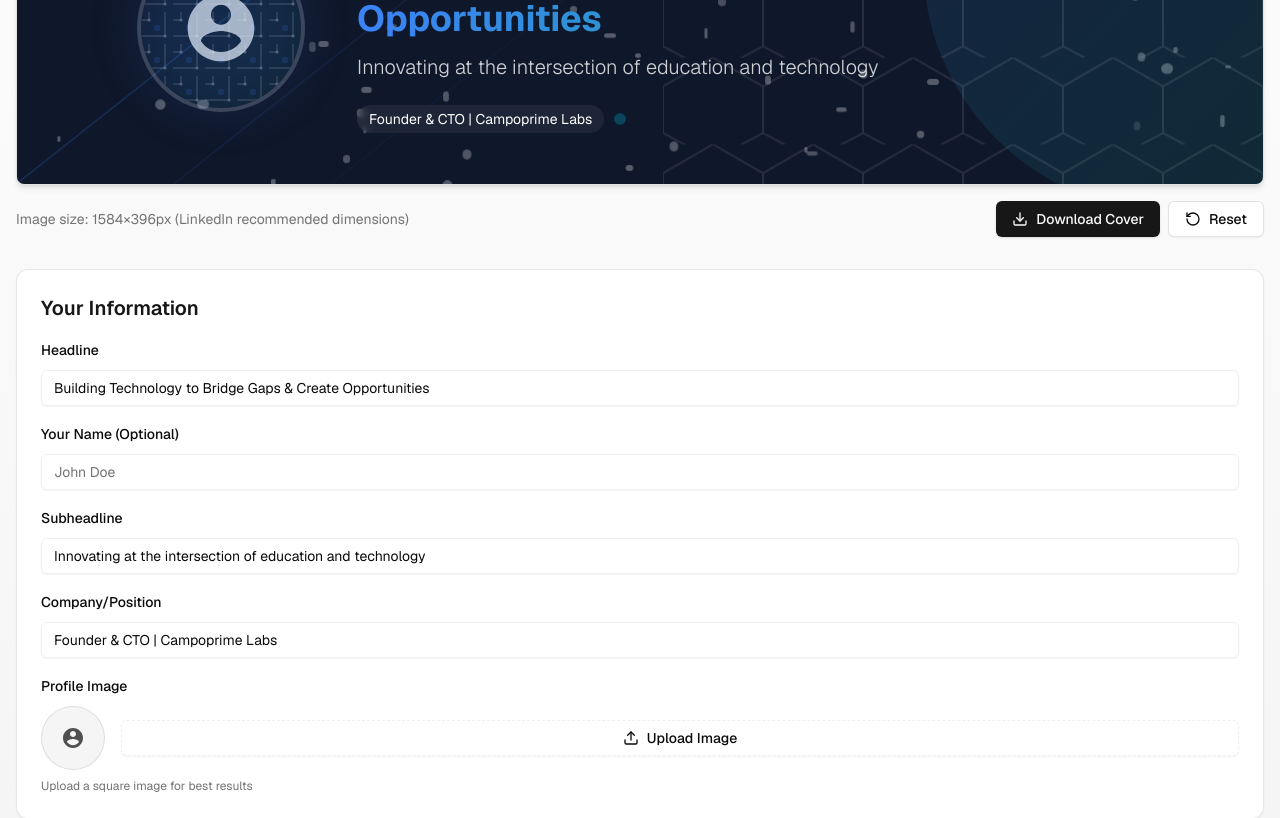
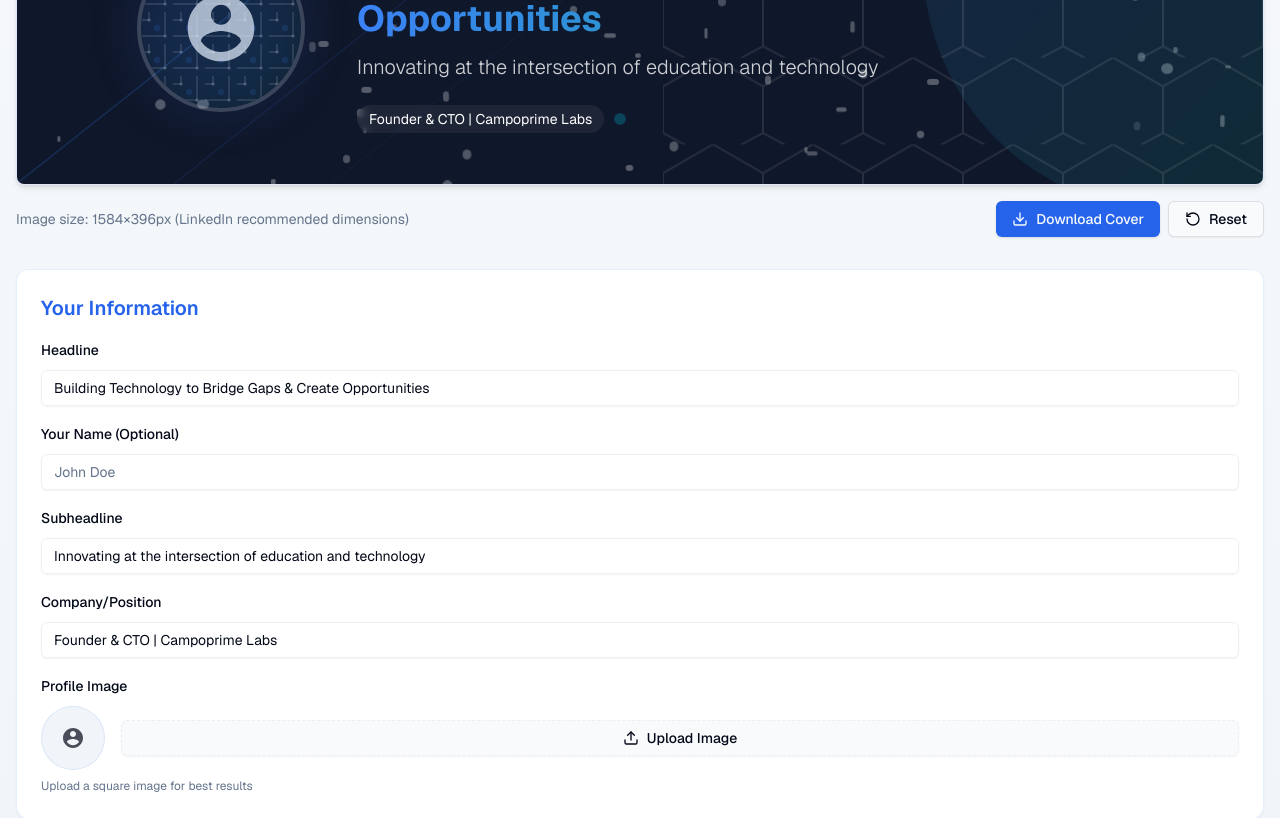
Before and after one commit to AustinKingOry/mycoverphotos, a React (Vite) app: page / in a window 1280 px wide. Shown: the part 551-1369 px from the top of the page. Built offline with nearby package versions, Linux system fonts and the light colour scheme.

Commit message:
Undate index.css

```diff
--- a/src/index.css
+++ b/src/index.css
@@ -9,81 +9,67 @@
   font-family: "Geist", 'Work Sans', Arial, Helvetica, sans-serif;
 }
 
-@layer utilities {
-  .text-balance {
-    text-wrap: balance;
-  }
-}
-
 @layer base {
   :root {
-    --background: 0 0% 100%;
-    --foreground: 0 0% 3.9%;
+    --background: 210 40% 98%;
+    --foreground: 222.2 84% 4.9%;
+
     --card: 0 0% 100%;
-    --card-foreground: 0 0% 3.9%;
+    --card-foreground: 222.2 84% 4.9%;
+
     --popover: 0 0% 100%;
-    --popover-foreground: 0 0% 3.9%;
-    --primary: 0 0% 9%;
-    --primary-foreground: 0 0% 98%;
-    --secondary: 0 0% 96.1%;
-    --secondary-foreground: 0 0% 9%;
-    --muted: 0 0% 96.1%;
-    --muted-foreground: 0 0% 45.1%;
-    --accent: 0 0% 96.1%;
-    --accent-foreground: 0 0% 9%;
+    --popover-foreground: 222.2 84% 4.9%;
+
+    --primary: 221.2 83% 53.3%;
+    --primary-foreground: 210 40% 98%;
+
+    --secondary: 199 89% 48%;
+    --secondary-foreground: 222.2 47.4% 11.2%;
+
+    --accent: 262 83% 58%;
+    --accent-foreground: 210 40% 98%;
+
+    --muted: 210 40% 96.1%;
+    --muted-foreground: 215.4 16.3% 46.9%;
+
     --destructive: 0 84.2% 60.2%;
-    --destructive-foreground: 0 0% 98%;
-    --border: 0 0% 89.8%;
-    --input: 0 0% 89.8%;
-    --ring: 0 0% 3.9%;
-    --chart-1: 12 76% 61%;
-    --chart-2: 173 58% 39%;
-    --chart-3: 197 37% 24%;
-    --chart-4: 43 74% 66%;
-    --chart-5: 27 87% 67%;
+    --destructive-foreground: 210 40% 98%;
+
+    --border: 214.3 31.8% 91.4%;
+    --input: 214.3 31.8% 91.4%;
+    --ring: 221.2 83% 53.3%;
+
     --radius: 0.5rem;
-    --sidebar-background: 0 0% 98%;
-    --sidebar-foreground: 240 5.3% 26.1%;
-    --sidebar-primary: 240 5.9% 10%;
-    --sidebar-primary-foreground: 0 0% 98%;
-    --sidebar-accent: 240 4.8% 95.9%;
-    --sidebar-accent-foreground: 240 5.9% 10%;
-    --sidebar-border: 220 13% 91%;
-    --sidebar-ring: 217.2 91.2% 59.8%;
   }
+
   .dark {
-    --background: 0 0% 3.9%;
-    --foreground: 0 0% 98%;
-    --card: 0 0% 3.9%;
-    --card-foreground: 0 0% 98%;
-    --popover: 0 0% 3.9%;
-    --popover-foreground: 0 0% 98%;
-    --primary: 0 0% 98%;
-    --primary-foreground: 0 0% 9%;
-    --secondary: 0 0% 14.9%;
-    --secondary-foreground: 0 0% 98%;
-    --muted: 0 0% 14.9%;
-    --muted-foreground: 0 0% 63.9%;
-    --accent: 0 0% 14.9%;
-    --accent-foreground: 0 0% 98%;
+    --background: 222.2 84% 4.9%;
+    --foreground: 210 40% 98%;
+
+    --card: 222.2 84% 4.9%;
+    --card-foreground: 210 40% 98%;
+
+    --popover: 222.2 84% 4.9%;
+    --popover-foreground: 210 40% 98%;
+
+    --primary: 217.2 91.2% 59.8%;
+    --primary-foreground: 222.2 47.4% 11.2%;
+
+    --secondary: 217.2 32.6% 17.5%;
+    --secondary-foreground: 210 40% 98%;
+
+    --accent: 262 83% 58%;
+    --accent-foreground: 210 40% 98%;
+
+    --muted: 217.2 32.6% 17.5%;
+    --muted-foreground: 215 20.2% 65.1%;
+
     --destructive: 0 62.8% 30.6%;
-    --destructive-foreground: 0 0% 98%;
-    --border: 0 0% 14.9%;
-    --input: 0 0% 14.9%;
-    --ring: 0 0% 83.1%;
-    --chart-1: 220 70% 50%;
-    --chart-2: 160 60% 45%;
-    --chart-3: 30 80% 55%;
-    --chart-4: 280 65% 60%;
-    --chart-5: 340 75% 55%;
-    --sidebar-background: 240 5.9% 10%;
-    --sidebar-foreground: 240 4.8% 95.9%;
-    --sidebar-primary: 224.3 76.3% 48%;
-    --sidebar-primary-foreground: 0 0% 100%;
-    --sidebar-accent: 240 3.7% 15.9%;
-    --sidebar-accent-foreground: 240 4.8% 95.9%;
-    --sidebar-border: 240 3.7% 15.9%;
-    --sidebar-ring: 217.2 91.2% 59.8%;
+    --destructive-foreground: 210 40% 98%;
+
+    --border: 217.2 32.6% 17.5%;
+    --input: 217.2 32.6% 17.5%;
+    --ring: 224.3 76.3% 48%;
   }
 }
 
@@ -95,3 +81,14 @@
     @apply bg-background text-foreground;
   }
 }
+
+@keyframes pulse {
+  0% {
+    transform: scale(1);
+    opacity: 0.1;
+  }
+  100% {
+    transform: scale(1.5);
+    opacity: 0.3;
+  }
+}
```
